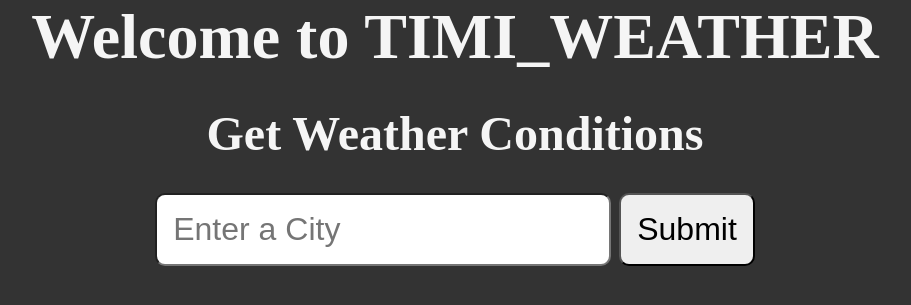
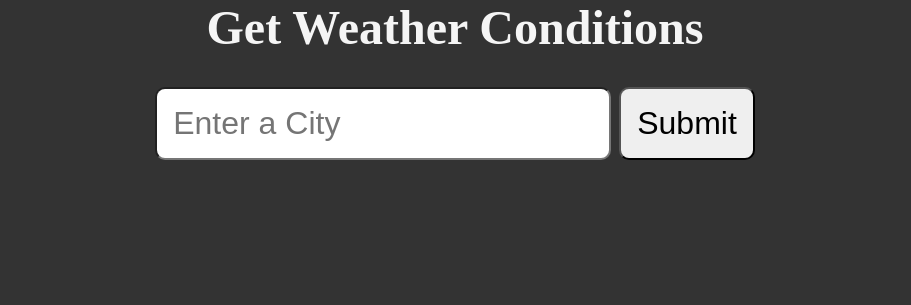
Before and after one commit to Timskid11/WeatherApp-, a Flask app: page / in a window 1280 px wide. Shown: the top 305 px of the page, without its empty margins (185-1096 px from the left). Run offline with Flask 3, Linux system fonts and the light colour scheme.

Commit message:
Update index.html
removed the H1 doc

```diff
--- a/templates/index.html
+++ b/templates/index.html
@@ -9,7 +9,6 @@
 </head>
 
 <body>
-    <h1>Welcome to TIMI_WEATHER</h1>
     <h2>Get Weather Conditions</h2>
     <form action="/weather">
         <input type="text" name="city" id="city" placeholder="Enter a City" />
```
